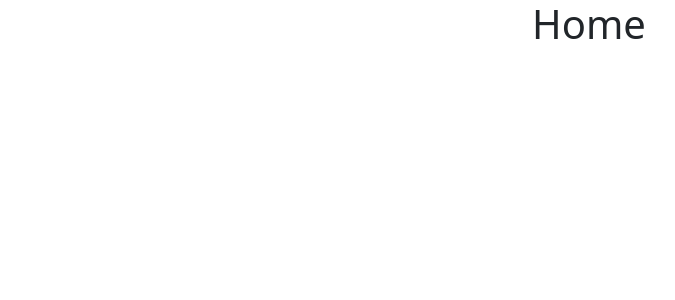
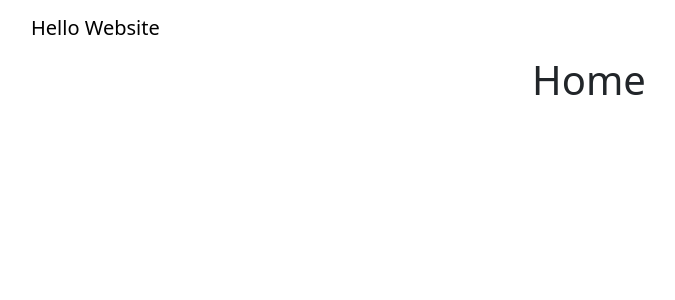
Before and after one commit to salomesenibua200024/fbClassProject123, a React (Create React App) app: page / in a window 1280 px wide. Shown: the top 300 px of the page, without its empty margins (51-726 px from the left). Built offline with nearby package versions, Linux system fonts and the light colour scheme.

Commit message:
adding header component

```diff
--- a/src/App.js
+++ b/src/App.js
@@ -5,6 +5,7 @@ import './App.css';
 import { Test } from './components/Test';
 import { Home } from './pages/Home';
 import { About } from './pages/About';
+import { Header } from './components/Header';
 import { Routes, Route } from 'react-router-dom';
 import { Contact } from './pages/Contact';
 
@@ -14,7 +15,9 @@ function App() {
 
   return (
     <div className="App">
+      <Header/>
       <Routes>
+        <Route path="/" element={ <Home/> }  />
         <Route path="/" element={ <Home/> }  />
         <Route path="/about" element={ <About/> } />
         <Route path="/contact" element={ <Contact/> } />
--- /dev/null
+++ b/src/components/Header.js
@@ -0,0 +1,14 @@
+import Navbar from "react-bootstrap/Navbar"
+import { Container } from "react-bootstrap"
+
+export function Header( props ) {
+    return(
+        <Navbar>
+            <Container>
+                <Navbar.Brand>
+                    Hello Website
+                </Navbar.Brand>
+            </Container>
+        </Navbar>
+    )
+}
```
